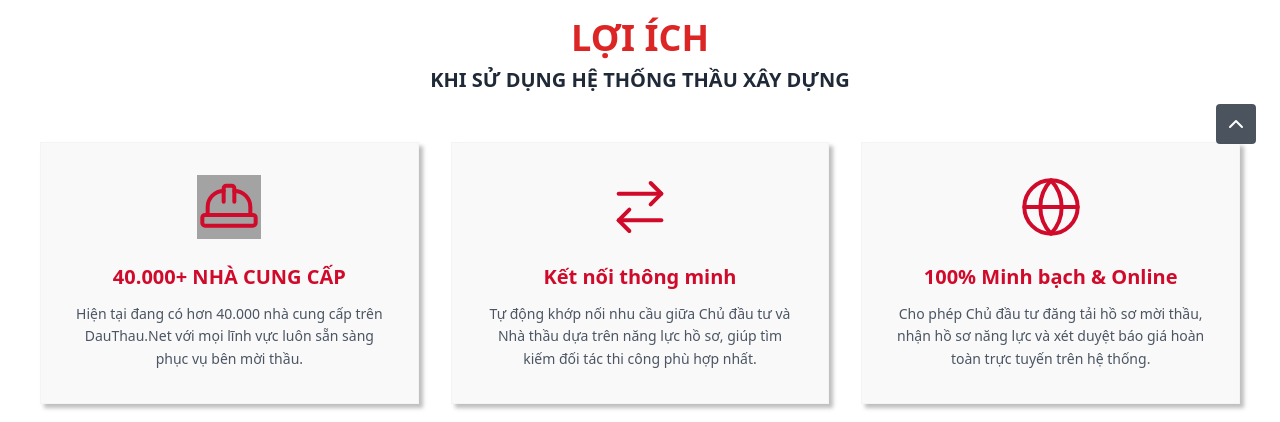
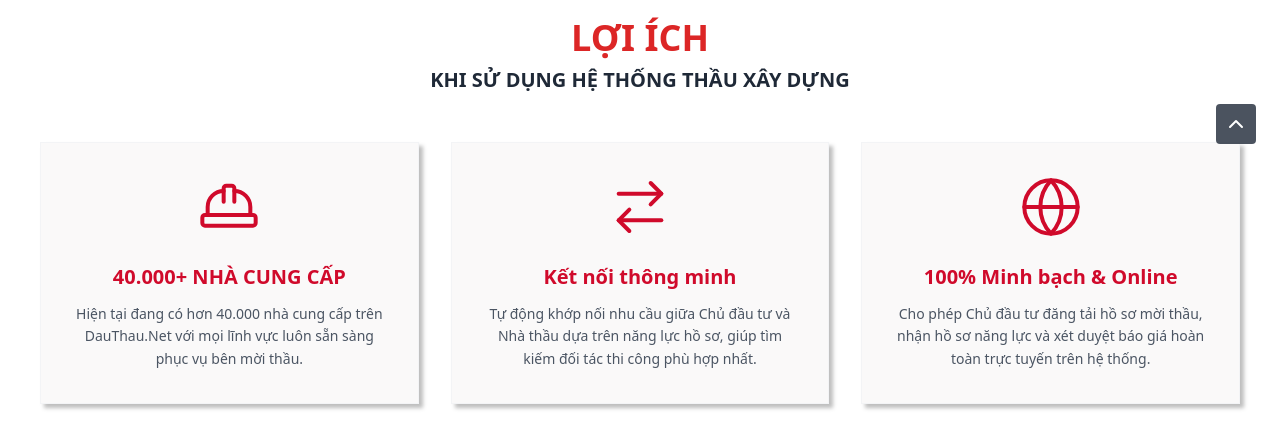
Before and after one commit to quandang08/xaydung.net-sota-group, a website: page index.html in a window 1280 px wide. Shown: the part 632-1054 px from the top of the page. Drawn offline with nearby package versions, Linux system fonts and the light colour scheme; files that its build step writes are made by us from their sources.

Commit message:
fix(ui): remove background color from hard-hat icon for improved styling

```diff
--- a/index.html
+++ b/index.html
@@ -168,7 +168,7 @@
 
                     <div class="mb-6 flex justify-center">
                         <i data-lucide="hard-hat"
-                            class="w-16 bg-neutral-400 h-16 text-[#D00A2B] stroke-[1.5] transition-transform group-hover:scale-110">
+                            class="w-16 h-16 text-[#D00A2B] stroke-[1.5] transition-transform group-hover:scale-110">
                         </i>
                     </div>
 
```
